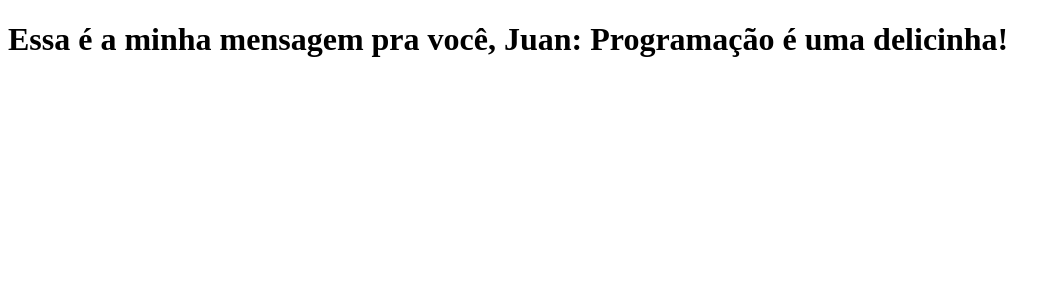
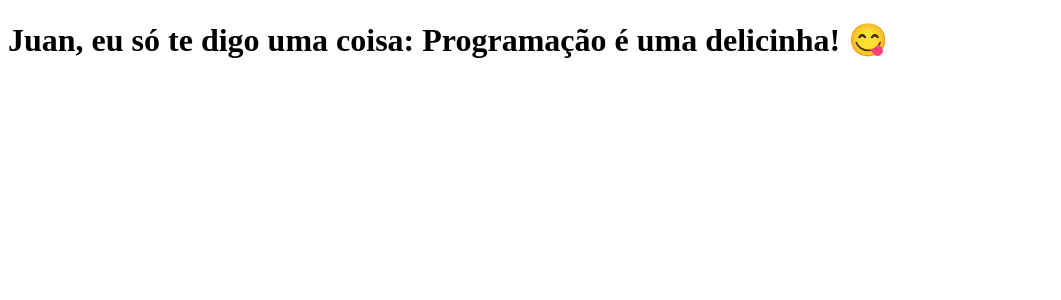
Before and after one commit to Poveii/clone-tabnews, a Next.js app: page / in a window 1280 px wide. Shown: the top 300 px of the page, without its empty margins (0-1061 px from the left). Built offline with nearby package versions, Linux system fonts and the light colour scheme.

Commit message:
Change Home phrase

```diff
--- a/pages/index.js
+++ b/pages/index.js
@@ -1,5 +1,5 @@
 function Home() {
-  return <h1>Essa é a minha mensagem pra você, Juan: Programação é uma delicinha!</h1>;
+  return <h1>Juan, eu só te digo uma coisa: Programação é uma delicinha! 😋️</h1>;
 }
 
 export default Home;
```
